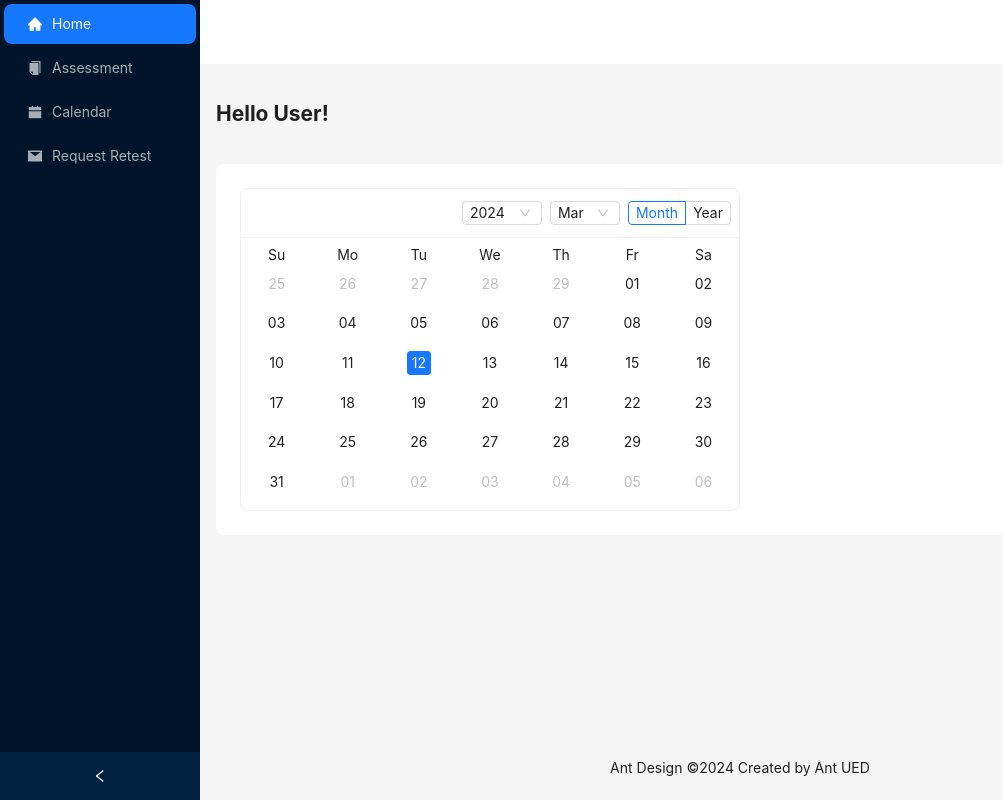
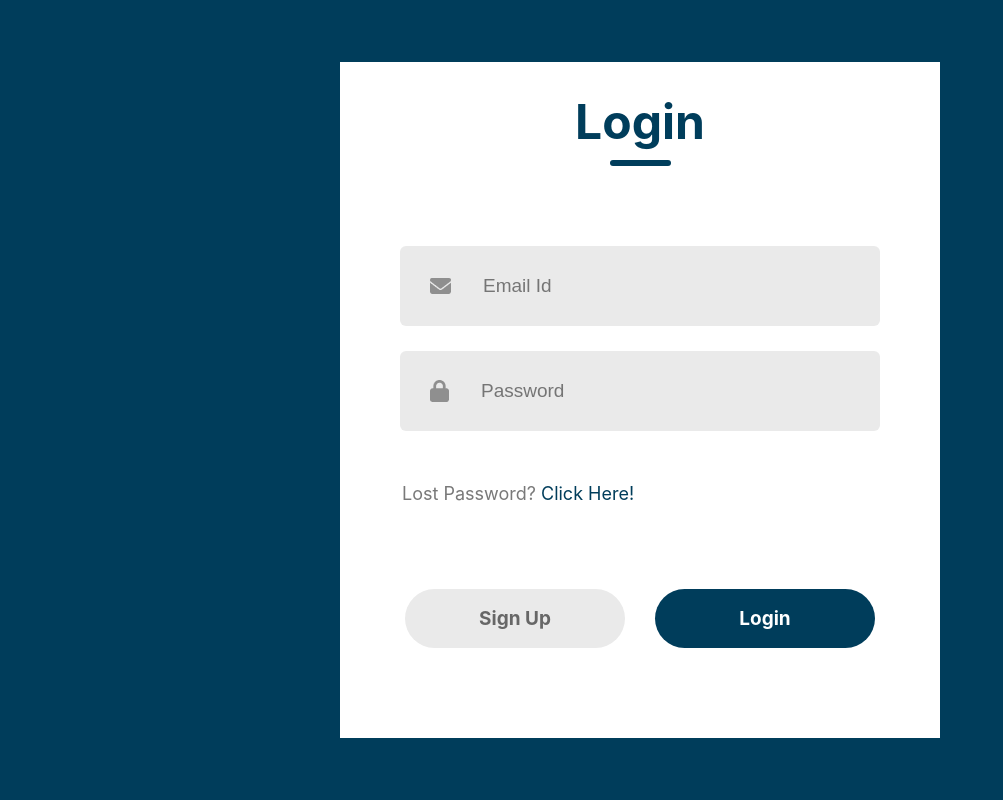
Before and after one commit to donabinu921/Online-Examination-Portal, a React (Create React App) app: page / in a window 1280 px wide. Shown: the whole page, without its empty margins (0-1003 px from the left). Built offline with nearby package versions, Linux system fonts and the light colour scheme.

Commit message:
Login Page Styling fixed

```diff
--- a/src/App.css
+++ b/src/App.css
@@ -1,7 +1,7 @@
 .main{
     display: flex;
-    justify-content: flex-start;
+    justify-content: center;
     align-items: center;
     height: 100vh;
-    background-color: #f4f4f4;
+    background-color: #003D5B;
 }
--- a/src/App.js
+++ b/src/App.js
@@ -5,8 +5,8 @@ import './App.css';
 function App() {
   return (
     <div className="main">
-      {/* <LoginSignup /> */}
-      <Page />
+      <LoginSignup />
+      {/* <Page /> */}
     </div>
   );
 }
--- a/src/Components/LoginSignup/LoginSignup.jsx
+++ b/src/Components/LoginSignup/LoginSignup.jsx
@@ -1,5 +1,5 @@
 import React from 'react'
-import './LoginSignup.css'
+import '../Styles/LoginSignup.css'
 
 import user_icon from '../Assets/person.png'
 import email_icon from '../Assets/email.png'
--- a/src/Components/Page/Calendars.jsx
+++ b/src/Components/Page/Calendars.jsx
@@ -1,19 +1,29 @@
 import React from 'react';
-import { Calendar, theme } from 'antd';
-const onPanelChange = (value, mode) => {
-  console.log(value.format('YYYY-MM-DD'), mode);
-};
-const Calendars = () => {
-  const { token } = theme.useToken();
+import { Calendar } from 'antd';
+import "../Styles/Calendars.css";
+
+const Calendars = ({ events }) => {
   const wrapperStyle = {
     width: 500,
-    border: `1px solid ${token.colorBorderSecondary}`,
-    borderRadius: token.borderRadiusLG,
+    border: '1px solid #d9d9d9',
+    borderRadius: 4,
   };
+
+  const cellRender = (value) => {
+    const dateString = value.format('YYYY-MM-DD');
+    const event = events.find(event => event.date === dateString);
+
+    return (
+      <div className={event ? 'event-day-content' : ''}>
+      </div>
+    );
+  };
+
   return (
     <div style={wrapperStyle}>
-      <Calendar fullscreen={false} onPanelChange={onPanelChange} />
+      <Calendar fullscreen={false} cellRender={cellRender} />
     </div>
   );
 };
+
 export default Calendars;
--- a/src/Components/Page/Page.jsx
+++ b/src/Components/Page/Page.jsx
@@ -24,12 +24,17 @@ const items = [
   getItem('Calendar', '3', <CalendarFilled />),
   getItem('Request Retest', '4', <MailFilled />),
 ];
+const events = [
+  { date: '2024-03-15', title: 'Christmas' },
+  { date: '2024-03-07', title: 'New Year' },
+];
 
 const Page = () => {
   const [collapsed, setCollapsed] = useState(false);
   const {
     token: { colorBgContainer, borderRadiusLG },
   } = theme.useToken();
+
   return (
     <Layout
       style={{
@@ -85,7 +90,7 @@ const Page = () => {
             <Cards card1Title="Biology Lab" card1Content={<Buttons name={"March 12"}/>} card2Title="Chemistry Assignment Test" card2Content={<Buttons name={"March 14"}/>} /> */}
 
             {/* CalenderPage */}
-            <Calendars />
+            <Calendars events={events}/>
 
           </div>
         </Content>
@@ -94,7 +99,7 @@ const Page = () => {
             textAlign: 'center',
           }}
         >
-          Ant Design ©{new Date().getFullYear()} Created by Ant UED
+          {/* Ant Design ©{new Date().getFullYear()} Created by Ant UED */}
         </Footer>
       </Layout>
     </Layout>
--- /dev/null
+++ b/src/Components/Styles/Calendars.css
@@ -0,0 +1,10 @@
+.event-day-content::before {
+    content: "";
+    position: absolute;
+    top: 0;
+    left: 0;
+    right: 0;
+    bottom: 0;
+    background-color: green;
+    z-index: -1;
+}
--- a/src/Components/LoginSignup/LoginSignup.css
+++ b/src/Components/Styles/LoginSignup.css
@@ -1,8 +1,8 @@
 .container{
     display: flex;
     flex-direction: column;
-    margin: auto;
-    margin-top: 200px;
+    /* margin: auto; */
+    margin: 100px 50px;
     width: 600px;
     background: #fff;
     padding-bottom: 30px;
--- a/src/index.css
+++ b/src/index.css
@@ -6,7 +6,7 @@ body {
   -webkit-font-smoothing: antialiased;
   -moz-osx-font-smoothing: grayscale;
   height: 100vh;
-  background-color: #08412e; ;
+  background-color: #003D5B ;
 }
 
 code {
```
